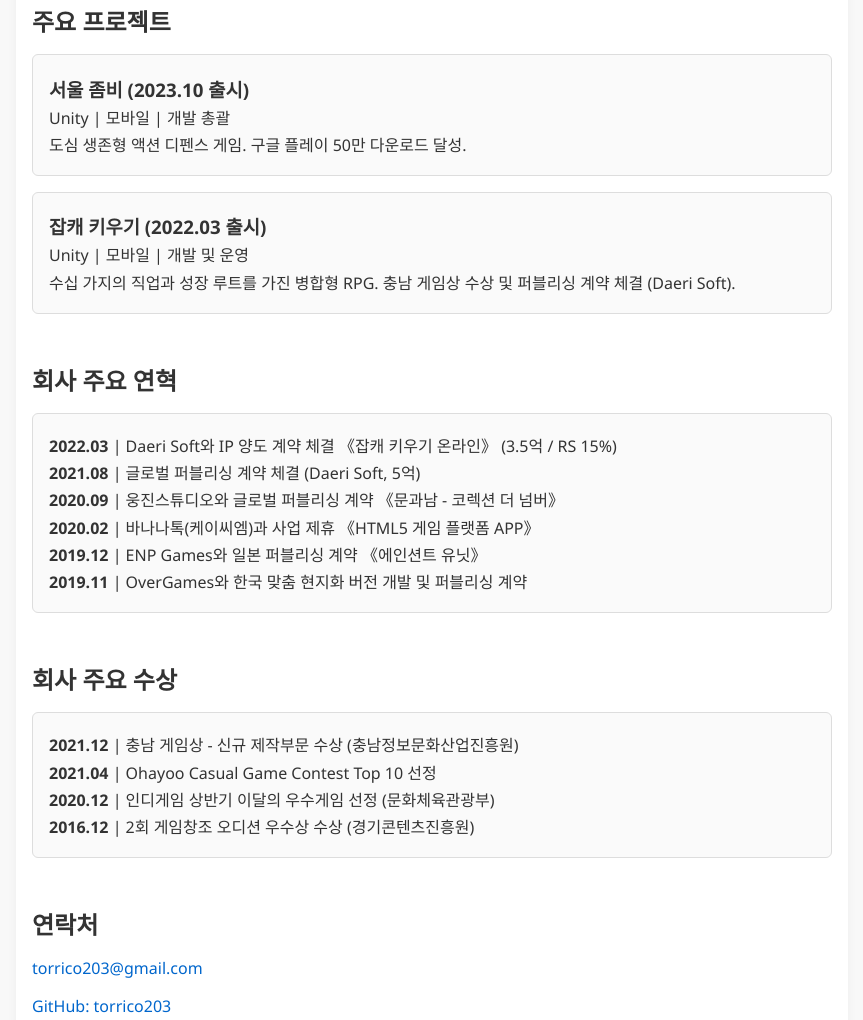
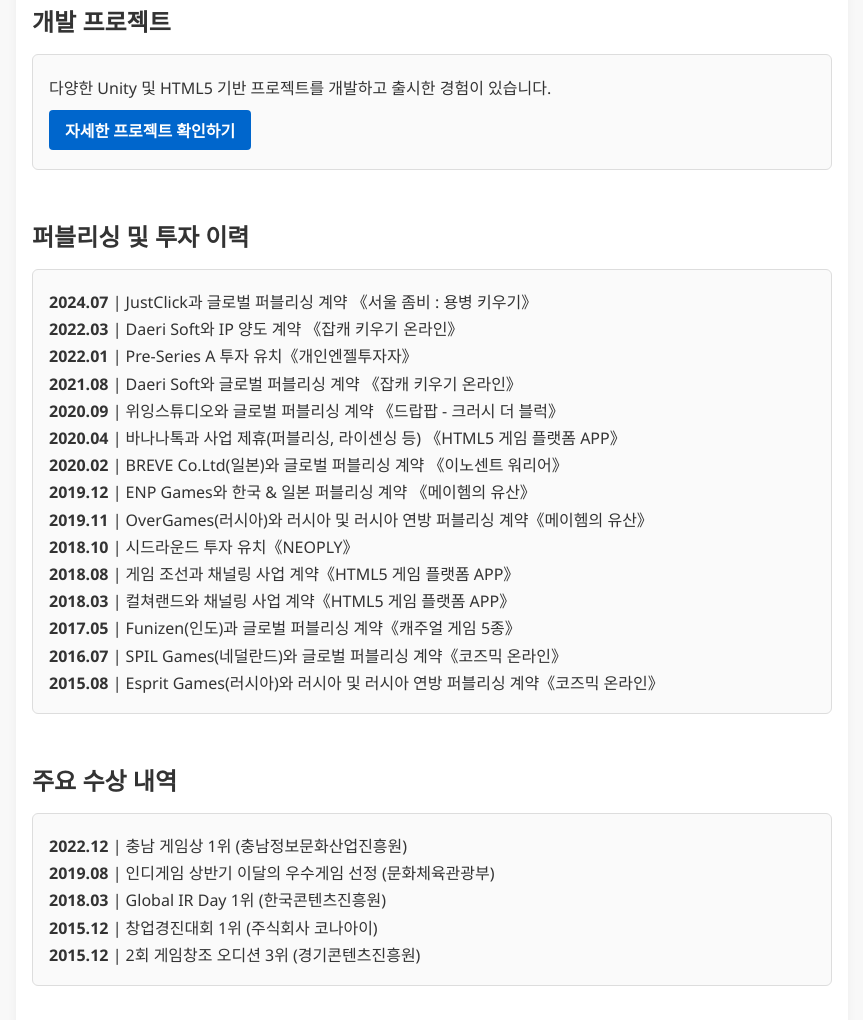
Before and after one commit to torrico203/torrico203.github.io, a plain HTML site: page index.html in a window 1280 px wide. Shown: the part 520-1540 px from the top of the page, without its empty margins (208-1071 px from the left). Drawn offline with Linux system fonts and the light colour scheme.

Commit message:
index 수정

```diff
--- a/index.html
+++ b/index.html
@@ -6,7 +6,7 @@
     <title>Unity 개발자 포트폴리오</title>
     <style>
       body {
-      font-family: 'Segoe UI', sans-serif;
+        font-family: "Segoe UI", sans-serif;
         margin: 0;
         background-color: #f8f8f8;
         color: #333;
@@ -22,16 +22,20 @@
         margin: 2rem auto;
         padding: 1rem;
         background-color: white;
-      box-shadow: 0 0 10px rgba(0,0,0,0.05);
+        box-shadow: 0 0 10px rgba(0, 0, 0, 0.05);
         border-radius: 8px;
       }
       section {
         margin-bottom: 3rem;
       }
-    h1, h2, h3 {
+      h1,
+      h2,
+      h3 {
         margin-bottom: 1rem;
       }
-    .project, .award, .history {
+      .project,
+      .award,
+      .history {
         border: 1px solid #ddd;
         border-radius: 6px;
         padding: 1rem;
@@ -41,7 +45,9 @@
       .project h3 {
         margin: 0.2rem 0;
       }
-    .project p, .award p, .history p {
+      .project p,
+      .award p,
+      .history p {
         margin: 0.2rem 0;
       }
       footer {
@@ -61,14 +67,18 @@
   </head>
   <body>
     <header>
-    <h1>torrico203 | Unity 게임 개발자</h1>
+      <h1>임재균 | 이력서</h1>
       <p>11년차 개발 경력 | HTML5, Unity 게임 16종 개발 및 퍼블리싱</p>
     </header>
 
     <div class="container">
       <section>
         <h2>소개</h2>
-      <p>11년간 공동대표로서 다양한 게임을 직접 기획하고 개발해 왔으며, 퍼블리싱 계약, 글로벌 런칭, 투자 유치 등 스타트업 개발 전 과정을 리딩한 Unity 게임 개발자입니다.</p>
+        <p>
+          11년간 공동대표로서 다양한 게임을 직접 기획하고 개발해 왔으며,
+          퍼블리싱 계약, 글로벌 런칭, 투자 유치 등 스타트업 개발 전 과정을
+          리딩했던 경험이 있습니다.
+        </p>
       </section>
 
       <section>
@@ -77,52 +87,123 @@
       </section>
 
       <section>
-      <h2>주요 프로젝트</h2>
-
+        <h2>개발 프로젝트</h2>
         <div class="project">
-        <h3>서울 좀비 (2023.10 출시)</h3>
-        <p>Unity | 모바일 | 개발 총괄</p>
-        <p>도심 생존형 액션 디펜스 게임. 구글 플레이 50만 다운로드 달성.</p>
-      </div>
-
-      <div class="project">
-        <h3>잡캐 키우기 (2022.03 출시)</h3>
-        <p>Unity | 모바일 | 개발 및 운영</p>
-        <p>수십 가지의 직업과 성장 루트를 가진 병합형 RPG. 충남 게임상 수상 및 퍼블리싱 계약 체결 (Daeri Soft).</p>
+          <p>
+            다양한 Unity 및 HTML5 기반 프로젝트를 개발하고 출시한 경험이
+            있습니다.
+          </p>
+          <p>
+            <a
+              href="portfolio_projects.html"
+              style="
+                display: inline-block;
+                margin-top: 0.5rem;
+                padding: 0.5rem 1rem;
+                background-color: #0066cc;
+                color: white;
+                text-decoration: none;
+                border-radius: 4px;
+                font-weight: bold;
+              "
+              >자세한 프로젝트 확인하기</a
+            >
+          </p>
         </div>
       </section>
 
       <section>
-      <h2>회사 주요 연혁</h2>
+        <h2>퍼블리싱 및 투자 이력</h2>
         <div class="history">
-        <p><strong>2022.03</strong> | Daeri Soft와 IP 양도 계약 체결 《잡캐 키우기 온라인》 (3.5억 / RS 15%)</p>
-        <p><strong>2021.08</strong> | 글로벌 퍼블리싱 계약 체결 (Daeri Soft, 5억)</p>
-        <p><strong>2020.09</strong> | 웅진스튜디오와 글로벌 퍼블리싱 계약 《문과남 - 코렉션 더 넘버》</p>
-        <p><strong>2020.02</strong> | 바나나톡(케이씨엠)과 사업 제휴 《HTML5 게임 플랫폼 APP》</p>
-        <p><strong>2019.12</strong> | ENP Games와 일본 퍼블리싱 계약 《에인션트 유닛》</p>
-        <p><strong>2019.11</strong> | OverGames와 한국 맞춤 현지화 버전 개발 및 퍼블리싱 계약</p>
+          <p>
+            <strong>2024.07</strong> | JustClick과 글로벌 퍼블리싱 계약 《서울
+            좀비 : 용병 키우기》
+          </p>
+          <p>
+            <strong>2022.03</strong> | Daeri Soft와 IP 양도 계약 《잡캐 키우기
+            온라인》
+          </p>
+          <p>
+            <strong>2022.01</strong> | Pre-Series A 투자 유치《개인엔젤투자자》
+          </p>
+          <p>
+            <strong>2021.08</strong> | Daeri Soft와 글로벌 퍼블리싱 계약 《잡캐
+            키우기 온라인》
+          </p>
+          <p>
+            <strong>2020.09</strong> | 위잉스튜디오와 글로벌 퍼블리싱 계약
+            《드랍팝 - 크러시 더 블럭》
+          </p>
+          <p>
+            <strong>2020.04</strong> | 바나나톡과 사업 제휴(퍼블리싱, 라이센싱
+            등) 《HTML5 게임 플랫폼 APP》
+          </p>
+          <p>
+            <strong>2020.02</strong> | BREVE Co.Ltd(일본)와 글로벌 퍼블리싱 계약
+            《이노센트 워리어》
+          </p>
+          <p>
+            <strong>2019.12</strong> | ENP Games와 한국 & 일본 퍼블리싱 계약
+            《메이헴의 유산》
+          </p>
+          <p>
+            <strong>2019.11</strong> | OverGames(러시아)와 러시아 및 러시아 연방
+            퍼블리싱 계약《메이헴의 유산》
+          </p>
+          <p><strong>2018.10</strong> | 시드라운드 투자 유치《NEOPLY》</p>
+          <p>
+            <strong>2018.08</strong> | 게임 조선과 채널링 사업 계약《HTML5 게임
+            플랫폼 APP》
+          </p>
+          <p>
+            <strong>2018.03</strong> | 컬쳐랜드와 채널링 사업 계약《HTML5 게임
+            플랫폼 APP》
+          </p>
+          <p>
+            <strong>2017.05</strong> | Funizen(인도)과 글로벌 퍼블리싱
+            계약《캐주얼 게임 5종》
+          </p>
+          <p>
+            <strong>2016.07</strong> | SPIL Games(네덜란드)와 글로벌 퍼블리싱
+            계약《코즈믹 온라인》
+          </p>
+          <p>
+            <strong>2015.08</strong> | Esprit Games(러시아)와 러시아 및 러시아
+            연방 퍼블리싱 계약《코즈믹 온라인》
+          </p>
         </div>
       </section>
 
       <section>
-      <h2>회사 주요 수상</h2>
+        <h2>주요 수상 내역</h2>
         <div class="award">
-        <p><strong>2021.12</strong> | 충남 게임상 - 신규 제작부문 수상 (충남정보문화산업진흥원)</p>
-        <p><strong>2021.04</strong> | Ohayoo Casual Game Contest Top 10 선정</p>
-        <p><strong>2020.12</strong> | 인디게임 상반기 이달의 우수게임 선정 (문화체육관광부)</p>
-        <p><strong>2016.12</strong> | 2회 게임창조 오디션 우수상 수상 (경기콘텐츠진흥원)</p>
+          <p>
+            <strong>2022.12</strong> | 충남 게임상 1위 (충남정보문화산업진흥원)
+          </p>
+          <p>
+            <strong>2019.08</strong> | 인디게임 상반기 이달의 우수게임 선정
+            (문화체육관광부)
+          </p>
+          <p><strong>2018.03</strong> | Global IR Day 1위 (한국콘텐츠진흥원)</p>
+          <p><strong>2015.12</strong> | 창업경진대회 1위 (주식회사 코나아이)</p>
+          <p>
+            <strong>2015.12</strong> | 2회 게임창조 오디션 3위
+            (경기콘텐츠진흥원)
+          </p>
         </div>
       </section>
 
       <section>
         <h2>연락처</h2>
         <p><a href="mailto:torrico203@gmail.com">torrico203@gmail.com</a></p>
-      <p><a href="https://github.com/torrico203" target="_blank">GitHub: torrico203</a></p>
+        <p>
+          <a href="https://github.com/torrico203" target="_blank"
+            >GitHub: torrico203</a
+          >
+        </p>
       </section>
     </div>
 
-  <footer>
-    &copy; 2025 torrico203. All rights reserved.
-  </footer>
+    <footer>&copy; 2025 torrico203. All rights reserved.</footer>
   </body>
 </html>
```
Lines whose indentation alone changed are shown as unchanged.
